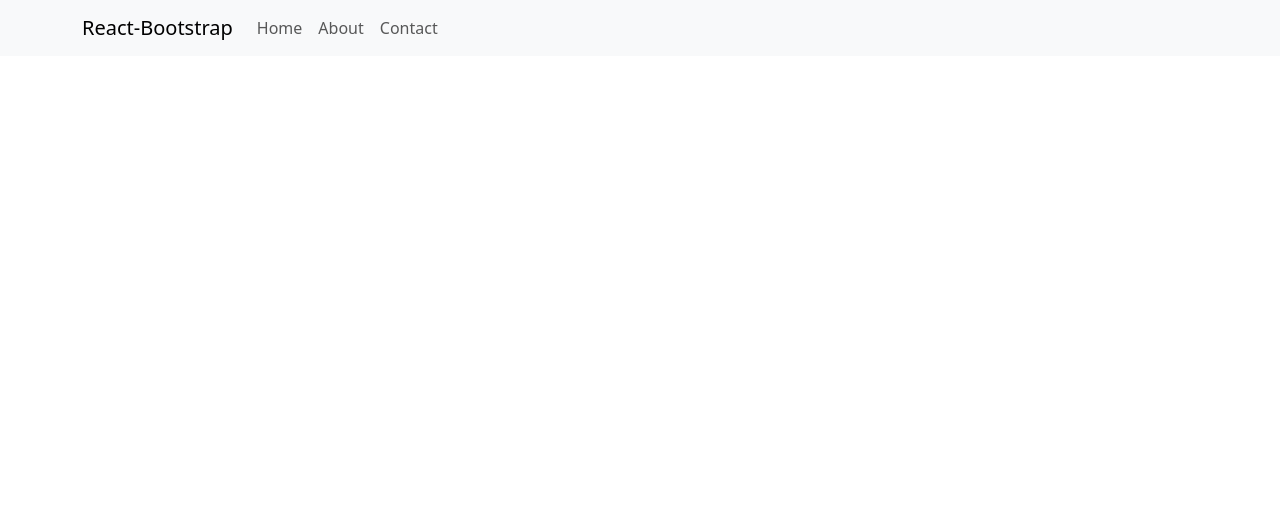
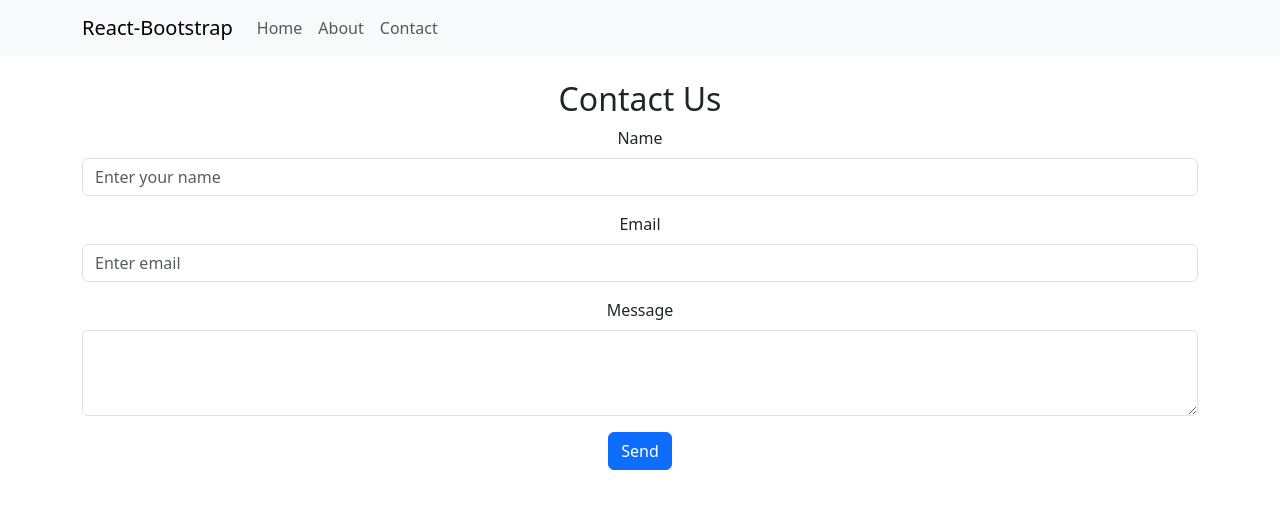
Before and after one commit to Dharshan20055/CollabPractice, a React (Create React App) app in the folder gitcollabpractice/: page / in a window 1280 px wide. Shown: the top 508 px of the page. Built offline with nearby package versions, Linux system fonts and the light colour scheme.

Commit message:
contact added

```diff
--- a/gitcollabpractice/src/App.css
+++ b/gitcollabpractice/src/App.css
@@ -36,3 +36,6 @@
     transform: rotate(360deg);
   }
 }
+html {
+  scroll-behavior: smooth;
+}
--- a/gitcollabpractice/src/App.js
+++ b/gitcollabpractice/src/App.js
@@ -1,11 +1,13 @@
 import './App.css';
 import NavBar from './components/NavBar';
+import ContactPage from './components/ContactPage';
 import 'bootstrap/dist/css/bootstrap.min.css';
 
 function App() {
   return (
     <div className="App">
-      <NavBar/>
+      <NavBar />
+      <ContactPage />
     </div>
   );
 }
--- /dev/null
+++ b/gitcollabpractice/src/components/ContactPage.js
@@ -0,0 +1,39 @@
+import Container from 'react-bootstrap/Container';
+import Form from 'react-bootstrap/Form';
+import Button from 'react-bootstrap/Button';
+
+function ContactPage() {
+  const handleSubmit = (e) => {
+    e.preventDefault();
+    alert("Message Sent 🚀");
+  };
+
+  return (
+    <Container id="contact" className="mt-4">
+      <h2>Contact Us</h2>
+
+      <Form onSubmit={handleSubmit}>
+        <Form.Group className="mb-3">
+          <Form.Label>Name</Form.Label>
+          <Form.Control type="text" placeholder="Enter your name" required />
+        </Form.Group>
+
+        <Form.Group className="mb-3">
+          <Form.Label>Email</Form.Label>
+          <Form.Control type="email" placeholder="Enter email" required />
+        </Form.Group>
+
+        <Form.Group className="mb-3">
+          <Form.Label>Message</Form.Label>
+          <Form.Control as="textarea" rows={3} required />
+        </Form.Group>
+
+        <Button variant="primary" type="submit">
+          Send
+        </Button>
+      </Form>
+    </Container>
+  );
+}
+
+export default ContactPage;
```
Also changed, not shown: gitcollabpractice/src/components/Filename.js (deleted).
